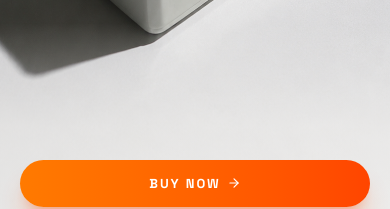
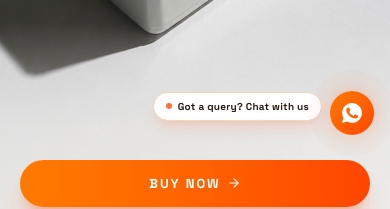
Before and after one commit to Tridibesh-Sastri/idiot-pedals-frontend, a React (Vite) app: page / in a window 390 px wide. Shown: the part 613-822 px from the top of the page. Built offline with nearby package versions, Linux system fonts and the light colour scheme; no server answers.

Commit message:
Update cart CTA to Distortion ONE and add responsive floating WhatsApp widget

```diff
--- a/src/components/common/CartDrawer.tsx
+++ b/src/components/common/CartDrawer.tsx
@@ -57,7 +57,7 @@ export const CartDrawer: React.FC = () => {
                 </div>
                 <h3 className="text-lg font-editorial font-bold text-[#2A1A12]">Your cart is empty</h3>
                 <p className="text-xs text-[#8A6A54] max-w-xs mx-auto leading-relaxed">
-                  Add the Neon Fuzz Box to your workbench and hear true analog harmonic character.
+                  Add the Distortion ONE to your workbench and hear true analog harmonic character.
                 </p>
                 <button
                   onClick={() => {
@@ -66,7 +66,7 @@ export const CartDrawer: React.FC = () => {
                   }}
                   className="px-6 py-3 bg-gradient-to-r from-[#FF7A00] to-[#FF4500] text-white text-xs font-mono-tech font-bold tracking-[0.2em] uppercase rounded-full shadow-lg shadow-[#FF5E1E]/25 transition-all glow-neon-subtle cursor-pointer"
                 >
-                  Buy Neon Fuzz Box
+                  Buy Distortion ONE
                 </button>
               </div>
             ) : (
--- a/src/pages/HomePage.tsx
+++ b/src/pages/HomePage.tsx
@@ -103,6 +103,35 @@ export const HomePage: React.FC = () => {
           </div>
         </div>
       </section>
+
+      {/* ================= FLOATING WHATSAPP WIDGET ================= */}
+      <a
+        href={`https://wa.me/917908585003?text=${encodeURIComponent('Hey, I have a query about IDIOT Pedals.')}`}
+        target="_blank"
+        rel="noopener noreferrer"
+        aria-label="Chat with IDIOT Pedals on WhatsApp"
+        className="fixed bottom-24 right-4 sm:bottom-6 sm:right-6 z-50 group flex items-center gap-2 sm:gap-2.5"
+      >
+        {/* Animated message bubble */}
+        <div className="bg-white border border-[#F0D3B8] text-[#2A1A12] px-3 py-1.5 sm:px-3.5 sm:py-2 rounded-full shadow-lg shadow-[#FF5E1E]/15 flex items-center gap-1.5 sm:gap-2 animate-bounce [animation-duration:3s]">
+          <span className="w-1.5 h-1.5 sm:w-2 sm:h-2 rounded-full bg-[#FF5E1E] animate-pulse shrink-0" />
+          <span className="text-[10px] sm:text-xs font-mono-tech font-bold tracking-wide whitespace-nowrap">
+            Got a query? Chat with us
+          </span>
+        </div>
+
+        {/* Orange & white WhatsApp icon button */}
+        <div className="relative w-11 h-11 sm:w-14 sm:h-14 rounded-full bg-gradient-to-br from-[#FF7A00] to-[#FF4500] group-hover:from-[#FF8A00] group-hover:to-[#FF5500] text-white flex items-center justify-center shadow-xl shadow-[#FF5E1E]/35 glow-neon-orange transition-transform group-hover:scale-105 shrink-0">
+          <span className="absolute inset-0 rounded-full bg-[#FF5E1E]/40 animate-ping [animation-duration:2.5s] pointer-events-none" />
+          <svg
+            viewBox="0 0 24 24"
+            aria-hidden="true"
+            className="w-6 h-6 sm:w-7 sm:h-7 fill-current relative z-10"
+          >
+            <path d="M12.04 2C6.58 2 2.13 6.45 2.13 11.91c0 1.75.46 3.45 1.32 4.95L2.05 22l5.25-1.38c1.45.79 3.08 1.21 4.74 1.21 5.46 0 9.91-4.45 9.91-9.91 0-2.65-1.03-5.14-2.9-7.01A9.82 9.82 0 0 0 12.04 2zm5.79 14.08c-.24.68-1.41 1.3-1.95 1.38-.5.07-1.13.1-1.82-.11-.42-.13-.96-.31-1.65-.61-2.9-1.25-4.79-4.17-4.94-4.36-.14-.19-1.18-1.57-1.18-3s.75-2.12 1.01-2.41c.26-.29.58-.36.77-.36.19 0 .39 0 .56.01.18.01.42-.07.66.5.24.58.82 2 .89 2.15.07.14.12.31.02.5-.1.19-.14.31-.29.48-.14.17-.31.38-.44.51-.14.14-.29.3-.13.59.17.29.74 1.22 1.59 1.98 1.09.97 2.01 1.27 2.3 1.42.29.14.46.12.63-.07.17-.19.72-.84.91-1.13.19-.29.39-.24.65-.14.26.1 1.69.8 1.98.94.29.14.48.22.55.34.07.12.07.7-.17 1.38z" />
+          </svg>
+        </div>
+      </a>
     </div>
   );
 };
```
